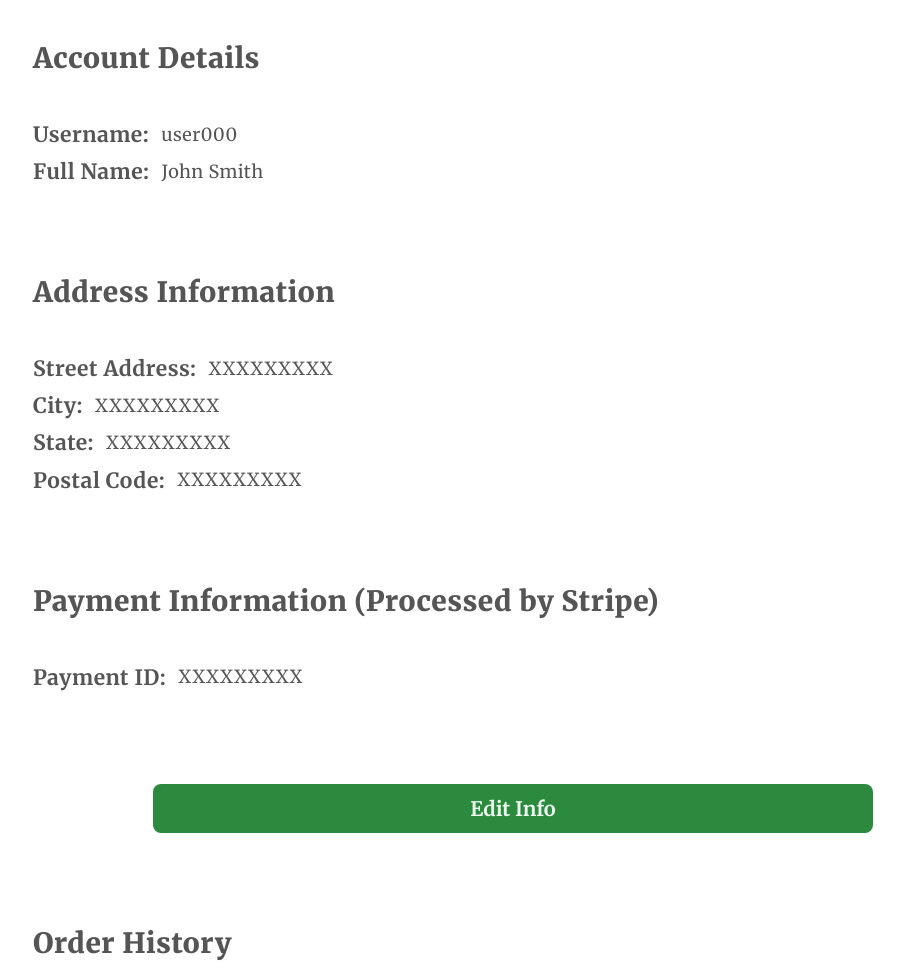
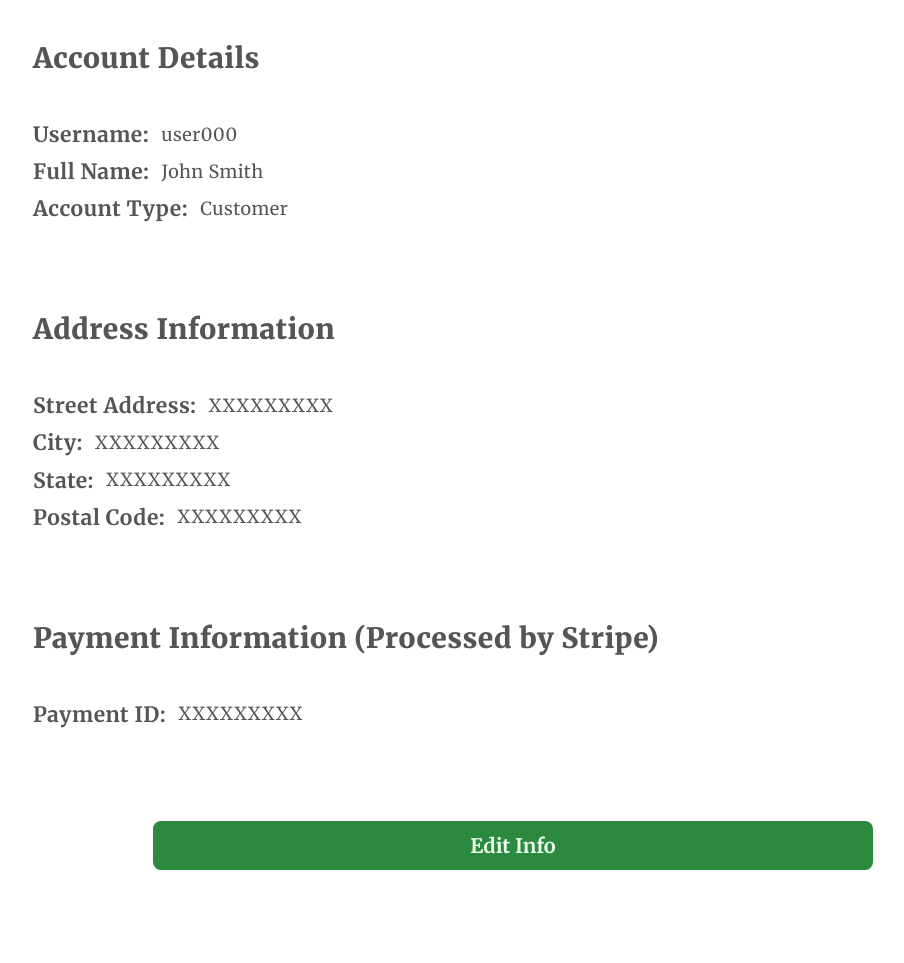
Before and after one commit to coxde/artisan_canvas, a PHP site: page /pages/account.html in a window 1280 px wide. Shown: the part 303-1266 px from the top of the page, without its empty margins (183-1087 px from the left). Run offline with PHP 8.4, Linux system fonts and the light colour scheme; some web fonts are replaced.

Commit message:
feat: add account type in account page

```diff
--- a/css/style.css
+++ b/css/style.css
@@ -608,6 +608,7 @@
 
 .account__username,
 .account__name,
+.account__type,
 .account__payment-id,
 .account__address-street,
 .account__address-city,
--- a/pages/account.html
+++ b/pages/account.html
@@ -105,6 +105,10 @@
                         <div class="account__name">
                             <h3>Full Name:</h3>
                             <p>John Smith</p>
+                        </div>
+                        <div class="account__type">
+                            <h3>Account Type:</h3>
+                            <p>Customer</p>
                         </div>
                     </div>
 
```
